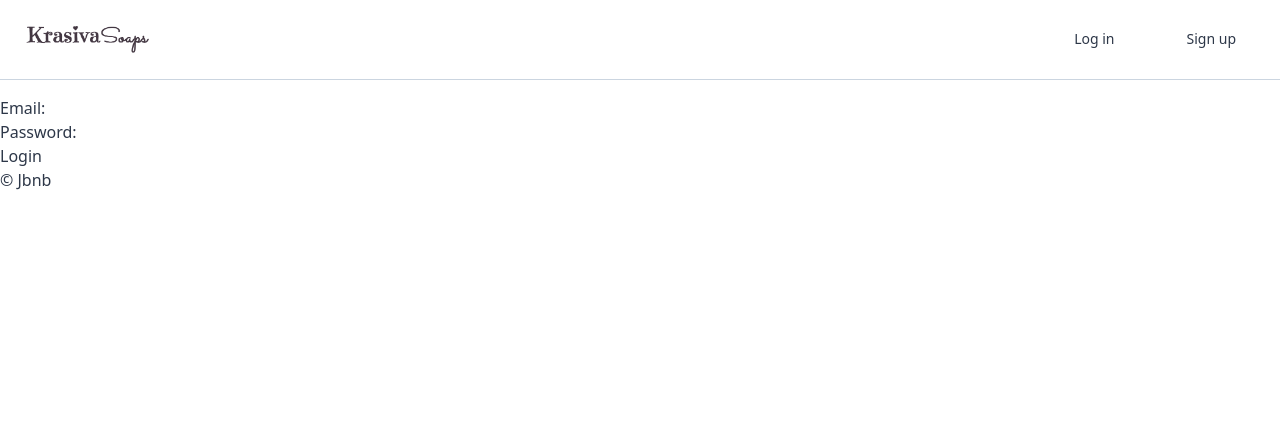
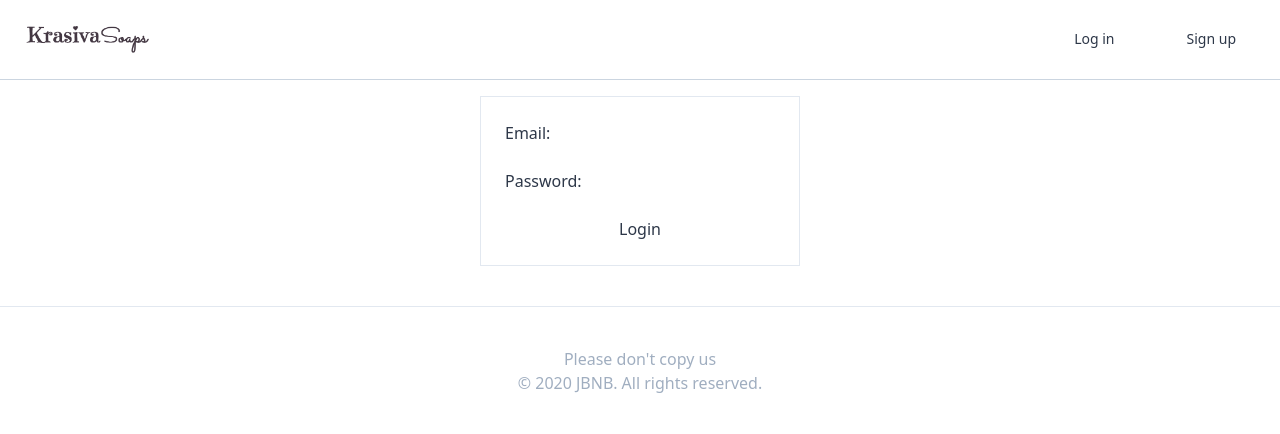
Before and after one commit to SpaceparticleJB/airbnb-clone-v2, a Django app: page /users/login in a window 1280 px wide. Shown: the top 434 px of the page. Run offline with Django 3.2, Linux system fonts and the light colour scheme; some libraries are stand-ins or nearby versions.

Commit message:
Footer, Login

```diff
--- a/templates/partials/footer.html
+++ b/templates/partials/footer.html
@@ -1,3 +1,6 @@
-<footer>
-  &copy; Jbnb
+<footer class="container mx-auto text-center py-10 border-t font-medium text-gray-500 flex flex-col">
+  <span>Please don't copy us</span>
+  <span>
+    &copy; 2020 JBNB. All rights reserved.
+  </span>
 </footer>
--- a/templates/users/login.html
+++ b/templates/users/login.html
@@ -1,7 +1,7 @@
 {% extends "base.html" %}
 
 {% block page_title %}
-   Log In
+Log In
 {% endblock page_title %}
 
 {% block search-bar %}
@@ -10,11 +10,13 @@
 
 
 {% block content %}
-<form method="POST" action="{% url "users:login" %}">
-{% csrf_token %}
-{{form.as_p}}
+<div class="container lg:w-5/12 md:w-1/2 xl:w-1/4 mx-auto my-10 flex flex-col items-center border p-6 border-gray-400>
+   <form method=" POST" action="{% url "users:login" %}">
+   {% csrf_token %}
+   {{form.as_p}}
 
-<button>Login</button>
+   <button>Login</button>
 
-</form>
+   </form>
+</div>
 {% endblock content %}
```
Also changed, not shown: db.sqlite3.
